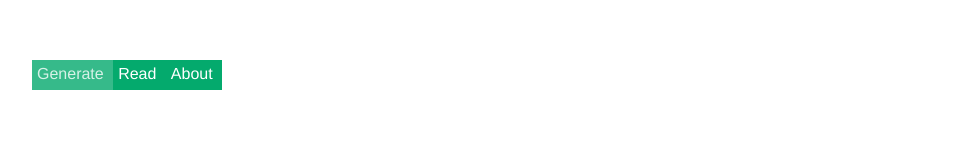
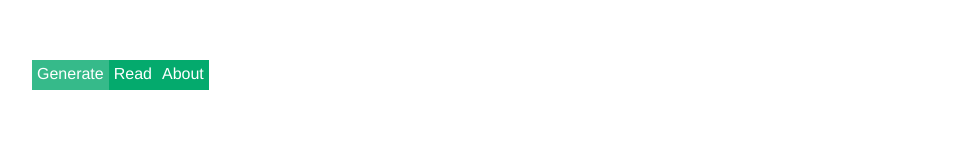
Before and after one commit to yutive/QR-generator, a Vue app: page / in a window 1280 px wide. In both pictures the pointer is over the item "Generate". Shown: the top 145 px of the page, without its empty margins (16-990 px from the left). Built offline with nearby package versions, Linux system fonts and the light colour scheme.

Commit message:
Changes by Yannis Künzler

```diff
--- a/src/components/Navbar.vue
+++ b/src/components/Navbar.vue
@@ -80,8 +80,13 @@
     text-align: center;
     height: 20px;
   }
-  ul :hover {
-    opacity: 80%;
+
+  label {
+    display: block;
+  }
+  li:hover:not(input){
+    opacity: 0.8;
+
   }
 
   ul input {
```
